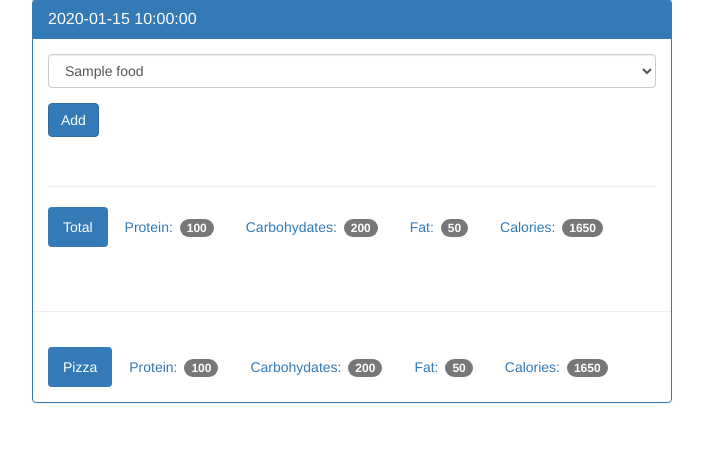
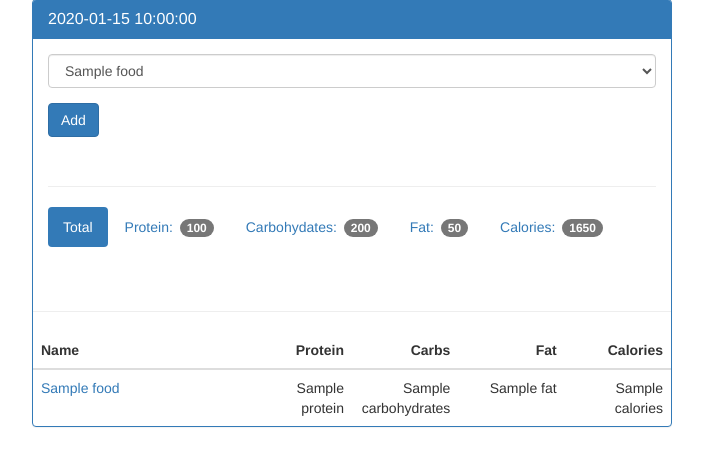
Before and after one commit to adschristian/food-tracker, a Flask app: template templates/day.html in a window 1280 px wide. Shown: the part 71-537 px from the top of the page, without its empty margins (288-991 px from the left). Run offline with Flask 2, Linux system fonts and the light colour scheme; the template is opened without the code that fills it: most values are stand-ins (such as "Sample title", 1, 10 or a date in 2020); some libraries are stand-ins or nearby versions.

Commit message:
get list of foods for day

```diff
--- a/app.py
+++ b/app.py
@@ -69,13 +69,25 @@ def view(date):
         db.execute('insert into food_date(food_id, log_date_id) values(?, ?)', [food_id, date_id])
         db.commit()
 
+        return redirect(url_for('view', date=date))
+
     dt = datetime.strptime(str(date_result['entry_date']), '%Y%m%d')
     pretty_date = datetime.strftime(dt, '%B %d, %Y')
 
     food_cur = db.execute('select id, name from food')
     food_results = food_cur.fetchall()
 
-    return render_template('day.html', date=pretty_date, food_results=food_results)
+    log_sql = ' '.join(['select food.name, food.protein, food.carbohydrates, food.fat, food.calories',
+                        'from log_date join food_date',
+                        'on food_date.log_date_id == log_date.id',
+                        'join food',
+                        'on food.id == food_date.food_id',
+                        'where log_date.entry_date = ?'])
+
+    log_cur = db.execute(log_sql, [date])
+    log_results = log_cur.fetchall()
+
+    return render_template('day.html', date=pretty_date, food_results=food_results, log_results=log_results)
 
 
 @app.route('/food', methods=['GET', 'POST'])
--- a/templates/day.html
+++ b/templates/day.html
@@ -17,7 +17,7 @@
                             <div class="form-group">
                                 <select class="form-control" name="food-select">
                                     {% for food in food_results %}
-                                    <option value="{{ food.id }}">{{ food.name }}</option>
+                                        <option value="{{ food.id }}">{{ food.name }}</option>
                                     {% endfor %}
                                 </select>
                             </div>
@@ -39,17 +39,29 @@
                     </div>
 
                     <div class="page-header"></div>
+                    <table class="table table-hover table-responsive">
+                        <thead>
+                        <tr>
+                            <th class="col-*">Name</th>
+                            <th class="col-lg-2 text-right">Protein</th>
+                            <th class="col-lg-2 text-right">Carbs</th>
+                            <th class="col-lg-2 text-right">Fat</th>
+                            <th class="col-lg-2 text-right">Calories</th>
+                        </tr>
+                        </thead>
+                        <tbody>
 
-                    <div class="panel-body">
-                        <ul class="nav nav-pills" role="tablist">
-                            <li class="active"><a>Pizza</a></li>
-                            <li><a>Protein: <span class="badge">100</span></a></li>
-                            <li><a>Carbohydates: <span class="badge">200</span></a></li>
-                            <li><a>Fat: <span class="badge">50</span></a></li>
-                            <li><a>Calories: <span class="badge">1650</span></a></li>
-                        </ul>
-                    </div>
-
+                        {% for food in log_results %}
+                            <tr id="{{ food.id }}">
+                                <td class="text-primary">{{ food.name }}</td>
+                                <td class="text-right">{{ food.protein }}</td>
+                                <td class="text-right">{{ food.carbohydrates }}</td>
+                                <td class="text-right">{{ food.fat }}</td>
+                                <td class="text-right">{{ food.calories }}</td>
+                            </tr>
+                        {% endfor %}
+                        </tbody>
+                    </table>
                 </div>
             </div>
         </div>
```
Also changed, not shown: food_log.db.
